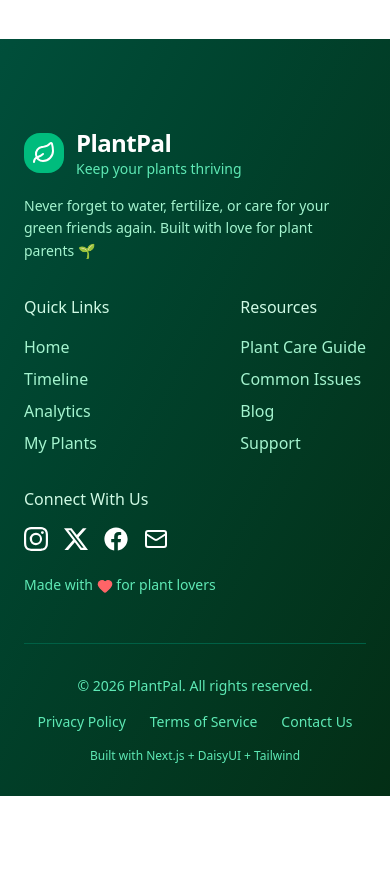
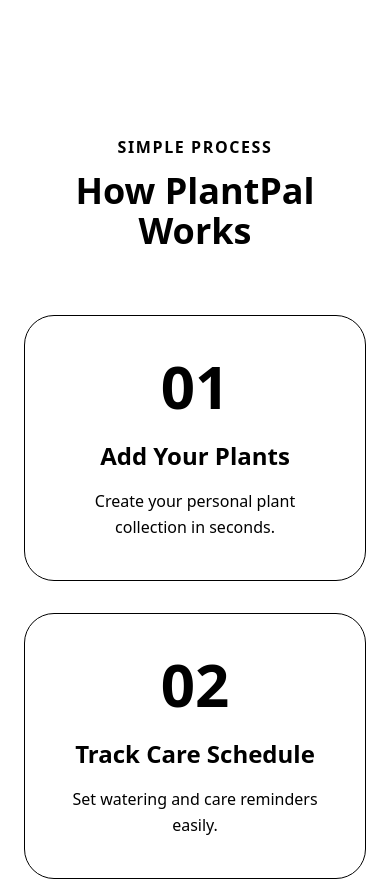
Before and after one commit to toufiqweb/plant-pal, a Next.js app: page / in a window 390 px wide. Shown: the part 7960-8841 px from the top of the page. Before the commit the page ends 8756 px from the top, so only its background shows below. Built offline with nearby package versions, Linux system fonts and the light colour scheme.

Commit message:
CareStepsSection

```diff
--- a/src/app/page.js
+++ b/src/app/page.js
@@ -1,4 +1,5 @@
 import Banner from "@/components/homePage/Banner";
+import CareStepsSection from "@/components/homePage/CareStepsSection";
 import PlantsSection from "@/components/homePage/PlantsSection";
 import WhyChoosePlantPalSection from "@/components/homePage/WhyChoosePlantPalSection";
 import NavBar from "@/components/shared/navbar/NavBar";
@@ -9,6 +10,7 @@
       <Banner/>
       <PlantsSection/>
       <WhyChoosePlantPalSection/>
+      <CareStepsSection/>
     </>
   );
 }
--- /dev/null
+++ b/src/components/homePage/CareStepsSection.jsx
@@ -0,0 +1,57 @@
+const CareStepsSection = () => {
+  const steps = [
+    {
+      number: "01",
+      title: "Add Your Plants",
+      desc: "Create your personal plant collection in seconds.",
+    },
+    {
+      number: "02",
+      title: "Track Care Schedule",
+      desc: "Set watering and care reminders easily.",
+    },
+    {
+      number: "03",
+      title: "Stay Consistent",
+      desc: "Follow reminders to keep plants healthy.",
+    },
+  ];
+
+  return (
+    <section className="py-24 bg-base-100">
+      <div className="max-w-7xl mx-auto px-6">
+        <div className="text-center mb-16">
+          <p className="text-primary font-semibold uppercase tracking-widest mb-3">
+            Simple Process
+          </p>
+          <h2 className="text-4xl md:text-5xl font-bold text-base-content">
+            How PlantPal Works
+          </h2>
+        </div>
+
+        <div className="grid md:grid-cols-3 gap-8">
+          {steps.map((step, index) => (
+            <div
+              key={index}
+              className="bg-base-200 rounded-[30px] p-10 text-center border border-base-300 hover:shadow-xl transition duration-500"
+            >
+              <div className="text-6xl font-black text-primary/20 mb-6">
+                {step.number}
+              </div>
+
+              <h3 className="text-2xl font-bold mb-4 text-base-content">
+                {step.title}
+              </h3>
+
+              <p className="text-base-content/70 leading-relaxed">
+                {step.desc}
+              </p>
+            </div>
+          ))}
+        </div>
+      </div>
+    </section>
+  );
+};
+
+export default CareStepsSection;
--- a/src/components/shared/navbar/NavBar.jsx
+++ b/src/components/shared/navbar/NavBar.jsx
@@ -51,7 +51,7 @@
                       ${
                         isActive
                           ? "bg-green-600 text-white shadow-md"
-                          : "hover:bg-green-100 text-base-content"
+                          : "hover:bg-green-100 text-black text-base-content"
                       }`}
                   >
                     <Icon className="w-5 h-5" />
--- a/src/components/ui/PlantCard.jsx
+++ b/src/components/ui/PlantCard.jsx
@@ -52,7 +52,7 @@
   }
 
   return (
-    <div className=" relative overflow-hidden rounded-[28px]  backdrop-blur-xl shadow-xl hover:shadow-2xl hover:shadow-primary/10 transition-all duration-500 hover:-translate-y-2  mx-auto">
+    <div className=" relative w-full overflow-hidden rounded-[28px]  backdrop-blur-xl shadow-xl hover:shadow-2xl hover:shadow-primary/10 transition-all duration-500 hover:-translate-y-2  mx-auto">
       {/* Premium Glow Effect */}
       <div className="absolute inset-0 opacity-0 group-hover:opacity-100 transition duration-500 bg-linear-to-br from-primary/5 via-transparent to-secondary/10"></div>
 
```
